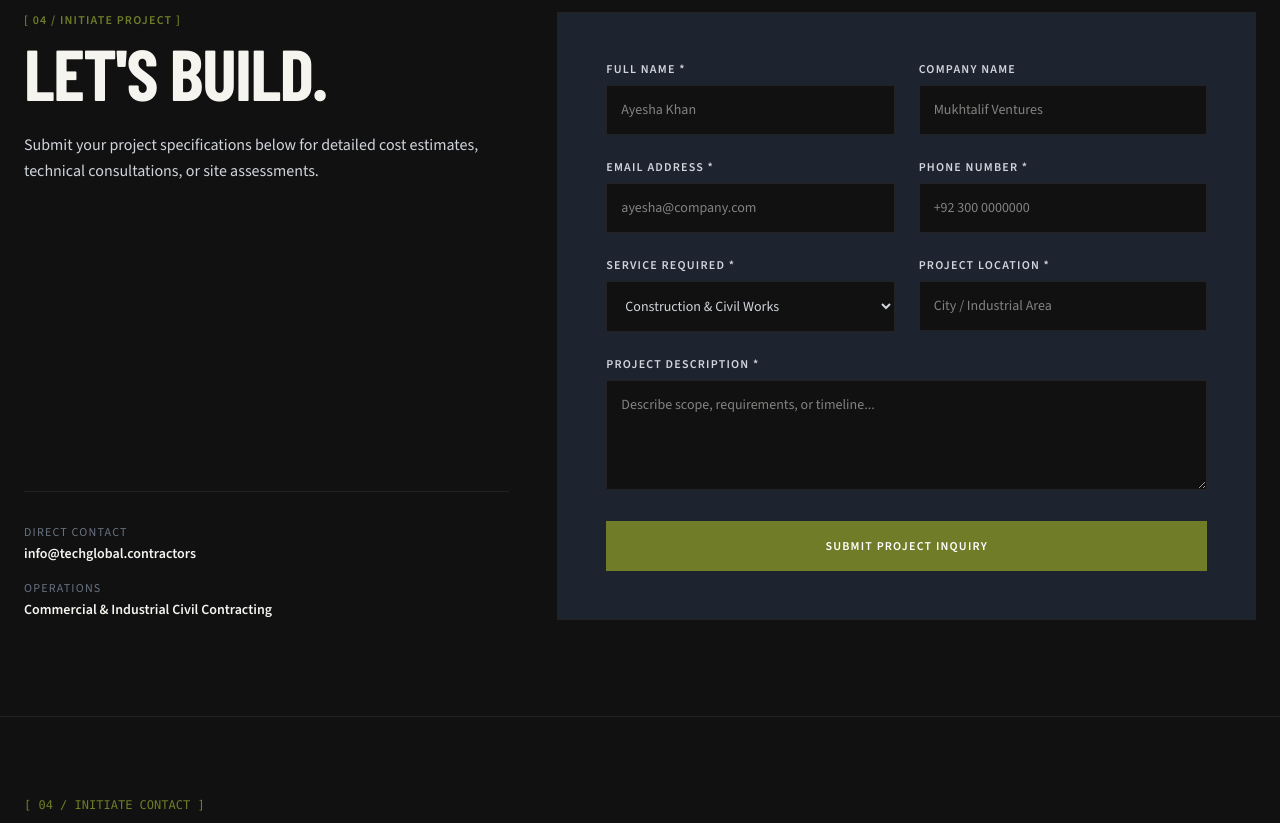
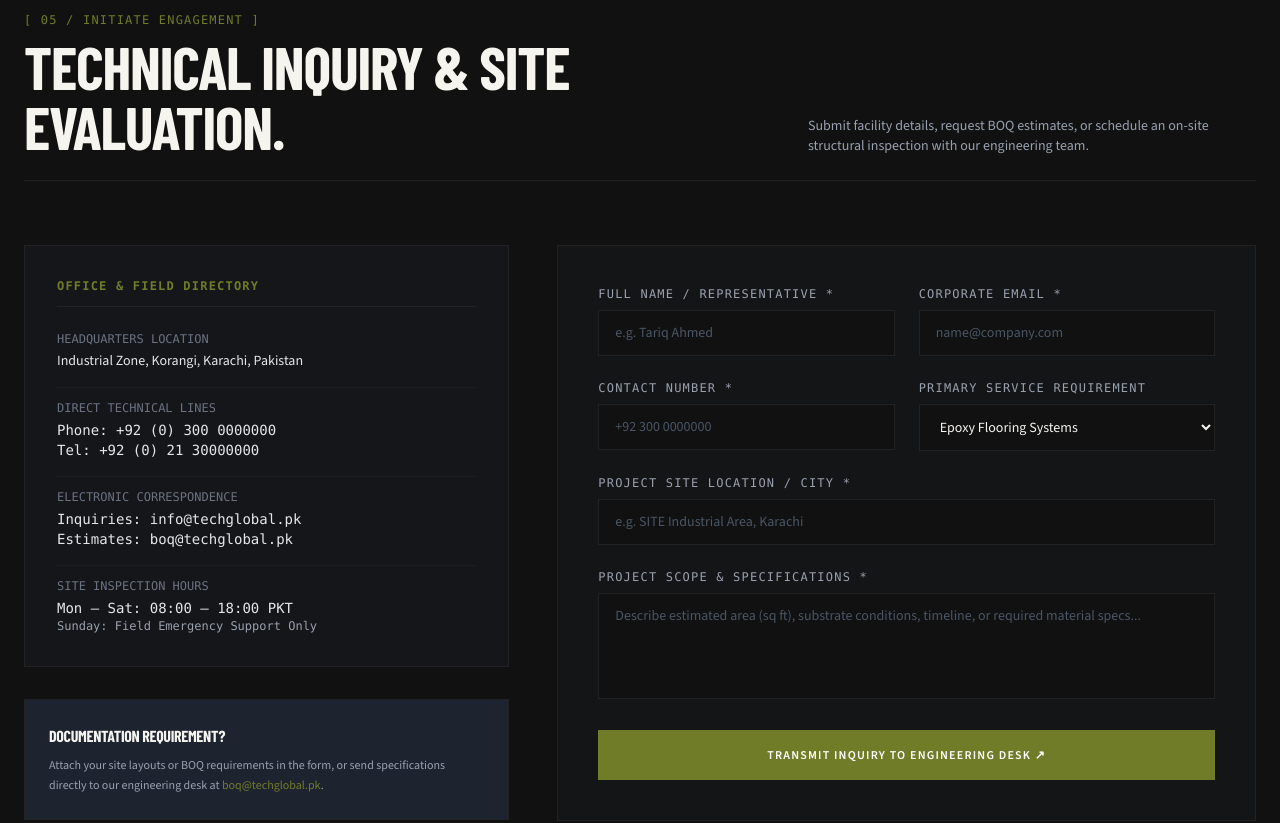
Before and after one commit to AyeshaK007/tech-global, a Next.js app in the folder tech_global/: page / in a window 1280 px wide. Shown: the part 4700-5523 px from the top of the page. Built offline with nearby package versions, Linux system fonts and the light colour scheme; a web font is replaced by a local one.

Commit message:
Feat: Update homepage Contact section and dedicated /contact page with functional inquiry form state

```diff
--- /dev/null
+++ b/tech_global/app/contact/page.tsx
@@ -0,0 +1,70 @@
+import Navbar from "@/components/Navbar";
+import Footer from "@/components/Footer";
+import Contact from "@/components/ContactForm";
+
+export const metadata = {
+  title: "Contact & Site Evaluation | Tech Global Contractors",
+  description: "Schedule an on-site civil structural inspection or submit commercial BOQ specifications to Tech Global's engineering team.",
+};
+
+export default function ContactPage() {
+  return (
+    <main className="min-h-screen bg-[#111111] text-[#F5F4EF]">
+      <Navbar />
+
+      {/* Page Editorial Header */}
+      <section className="border-b border-[#222222] pt-20 pb-16 px-6 bg-[#111111]">
+        <div className="max-w-7xl mx-auto">
+          <div className="flex justify-between items-center text-xs font-mono uppercase text-gray-500 mb-6">
+            <span className="text-[#707C27] font-bold">[ 01 / DIRECT CONTACT ]</span>
+            <span>ENGINEERING DESK</span>
+          </div>
+
+          <h1 className="font-display text-5xl sm:text-7xl font-extrabold uppercase leading-none mb-6">
+            CONTACT TECH GLOBAL
+          </h1>
+
+          <p className="text-gray-300 text-base sm:text-lg max-w-3xl leading-relaxed font-sans">
+            Direct communication channels for site managers, commercial facility directors, and property owners seeking verified civil contracting, epoxy flooring, or protective coatings.
+          </p>
+        </div>
+      </section>
+
+      {/* Main Contact Form & Details Section */}
+      <Contact />
+
+      {/* Supplementary Technical Desk Information */}
+      <section className="py-16 px-6 border-b border-[#222222] bg-[#1E2330]/20">
+        <div className="max-w-7xl mx-auto grid md:grid-cols-3 gap-8 text-xs font-mono">
+
+          <div className="bg-[#111111] border border-[#222222] p-8 space-y-3">
+            <span className="text-[#707C27] block">PROCUREMENT & BOQ</span>
+            <h3 className="font-display text-lg font-bold uppercase text-[#F5F4EF] font-sans">MATERIAL BILLING</h3>
+            <p className="text-gray-400 font-sans leading-relaxed">
+              For sub-contracting quotes or structural material datasheets, submit technical drawings directly to <span className="text-gray-200">boq@techglobal.pk</span>.
+            </p>
+          </div>
+
+          <div className="bg-[#111111] border border-[#222222] p-8 space-y-3">
+            <span className="text-[#707C27] block">SITE INSPECTIONS</span>
+            <h3 className="font-display text-lg font-bold uppercase text-[#F5F4EF] font-sans">PHYSICAL VISITS</h3>
+            <p className="text-gray-400 font-sans leading-relaxed">
+              Site assessments across Sindh and major industrial hubs are scheduled within 48 hours of logged technical requests.
+            </p>
+          </div>
+
+          <div className="bg-[#111111] border border-[#222222] p-8 space-y-3">
+            <span className="text-[#707C27] block">EMERGENCY REPAIRS</span>
+            <h3 className="font-display text-lg font-bold uppercase text-[#F5F4EF] font-sans">FACILITY DISRUPTIONS</h3>
+            <p className="text-gray-400 font-sans leading-relaxed">
+              Urgent substrate failure, water leakage, or high-load slab degradation inquiries receive direct phone dispatch.
+            </p>
+          </div>
+
+        </div>
+      </section>
+
+      <Footer />
+    </main>
+  );
+}
--- a/tech_global/components/ContactForm.tsx
+++ b/tech_global/components/ContactForm.tsx
@@ -1,81 +1,227 @@
-export default function ContactForm() {
+"use client";
+
+import { useState, FormEvent } from "react";
+
+export default function Contact() {
+  const [formState, setFormState] = useState<"idle" | "submitting" | "success">("idle");
+  const [formData, setFormData] = useState({
+    name: "",
+    email: "",
+    phone: "",
+    service: "Epoxy Flooring",
+    location: "",
+    message: "",
+  });
+
+  const handleSubmit = async (e: FormEvent) => {
+    e.preventDefault();
+    setFormState("submitting");
+
+    // Simulate API submission delay
+    await new Promise((resolve) => setTimeout(resolve, 1200));
+    setFormState("success");
+  };
+
   return (
-    <section id="contact" className="py-24 px-6 bg-[#111111]">
-      <div className="max-w-7xl mx-auto grid md:grid-cols-12 gap-12">
-        <div className="md:col-span-5 flex flex-col justify-between">
+    <section id="contact" className="py-24 px-6 border-b border-[#222222] bg-[#111111] text-[#F5F4EF]">
+      <div className="max-w-7xl mx-auto">
+
+        {/* Section Header */}
+        <div className="flex flex-col md:flex-row md:items-end justify-between mb-16 pb-6 border-b border-[#222222] gap-6">
           <div>
-            <span className="text-[#707C27] text-xs font-bold tracking-widest uppercase block mb-2">[ 04 / INITIATE PROJECT ]</span>
-            <h2 className="font-display text-5xl md:text-7xl font-extrabold uppercase mt-2 mb-6 text-[#F5F4EF]">LET'S BUILD.</h2>
-            <p className="text-gray-300 text-sm md:text-base leading-relaxed mb-8">
-              Submit your project specifications below for detailed cost estimates, technical consultations, or site assessments.
+            <span className="text-xs font-mono text-[#707C27] uppercase tracking-widest block mb-2">
+              [ 05 / INITIATE ENGAGEMENT ]
+            </span>
+            <h2 className="font-display text-4xl sm:text-6xl font-extrabold uppercase leading-none text-[#F5F4EF]">
+              TECHNICAL INQUIRY & SITE EVALUATION.
+            </h2>
+          </div>
+          <p className="text-gray-400 text-sm max-w-md font-sans">
+            Submit facility details, request BOQ estimates, or schedule an on-site structural inspection with our engineering team.
           </p>
         </div>
 
-          <div className="border-t border-[#222222] pt-8 space-y-4 text-xs text-gray-400">
+        <div className="grid lg:grid-cols-12 gap-12 items-start">
+
+          {/* Direct Office & Operational Contact Specs */}
+          <div className="lg:col-span-5 space-y-8 font-mono text-xs">
+            <div className="bg-[#1E2330]/30 border border-[#222222] p-8 space-y-6">
+              <span className="text-[#707C27] uppercase tracking-widest block pb-3 border-b border-[#222222] font-bold">
+                OFFICE & FIELD DIRECTORY
+              </span>
+
+              <div className="space-y-4">
                 <div>
-              <span className="text-gray-500 uppercase tracking-widest block mb-1">Direct Contact</span>
-              <span className="text-[#F5F4EF] font-semibold text-sm">info@techglobal.contractors</span>
+                  <span className="text-gray-500 uppercase block mb-1">HEADQUARTERS LOCATION</span>
+                  <p className="text-gray-200 text-sm font-sans font-medium">
+                    Industrial Zone, Korangi, Karachi, Pakistan
+                  </p>
                 </div>
-            <div>
-              <span className="text-gray-500 uppercase tracking-widest block mb-1">Operations</span>
-              <span className="text-[#F5F4EF] font-semibold text-sm">Commercial & Industrial Civil Contracting</span>
+
+                <div className="pt-3 border-t border-[#222222]/60">
+                  <span className="text-gray-500 uppercase block mb-1">DIRECT TECHNICAL LINES</span>
+                  <p className="text-gray-200 text-sm">Phone: +92 (0) 300 0000000</p>
+                  <p className="text-gray-200 text-sm">Tel: +92 (0) 21 30000000</p>
+                </div>
+
+                <div className="pt-3 border-t border-[#222222]/60">
+                  <span className="text-gray-500 uppercase block mb-1">ELECTRONIC CORRESPONDENCE</span>
+                  <p className="text-gray-200 text-sm">Inquiries: info@techglobal.pk</p>
+                  <p className="text-gray-200 text-sm">Estimates: boq@techglobal.pk</p>
+                </div>
+
+                <div className="pt-3 border-t border-[#222222]/60">
+                  <span className="text-gray-500 uppercase block mb-1">SITE INSPECTION HOURS</span>
+                  <p className="text-gray-200 text-sm">Mon — Sat: 08:00 – 18:00 PKT</p>
+                  <p className="text-gray-400 text-xs">Sunday: Field Emergency Support Only</p>
                 </div>
               </div>
             </div>
 
-        <div className="md:col-span-7 bg-[#1E2330] p-8 md:p-12 border border-[#222222]">
-          <form className="space-y-6">
-            <div className="grid md:grid-cols-2 gap-6">
-              <div>
-                <label className="block text-xs uppercase tracking-widest text-gray-300 mb-2 font-semibold">Full Name *</label>
-                <input type="text" required placeholder="Ayesha Khan" className="w-full bg-[#111111] border border-[#222222] p-3.5 text-sm text-[#F5F4EF] focus:border-[#707C27] outline-none" />
-              </div>
-              <div>
-                <label className="block text-xs uppercase tracking-widest text-gray-300 mb-2 font-semibold">Company Name</label>
-                <input type="text" placeholder="Mukhtalif Ventures" className="w-full bg-[#111111] border border-[#222222] p-3.5 text-sm text-[#F5F4EF] focus:border-[#707C27] outline-none" />
+            <div className="bg-[#1E2330] border border-[#222222] p-6">
+              <h4 className="text-[#F5F4EF] font-bold uppercase mb-2 font-display text-base">
+                DOCUMENTATION REQUIREMENT?
+              </h4>
+              <p className="text-gray-400 font-sans text-xs leading-relaxed">
+                Attach your site layouts or BOQ requirements in the form, or send specifications directly to our engineering desk at <span className="text-[#707C27]">boq@techglobal.pk</span>.
+              </p>
             </div>
           </div>
 
-            <div className="grid md:grid-cols-2 gap-6">
-              <div>
-                <label className="block text-xs uppercase tracking-widest text-gray-300 mb-2 font-semibold">Email Address *</label>
-                <input type="email" required placeholder="ayesha@company.com" className="w-full bg-[#111111] border border-[#222222] p-3.5 text-sm text-[#F5F4EF] focus:border-[#707C27] outline-none" />
+          {/* Form Container */}
+          <div className="lg:col-span-7 bg-[#1E2330]/20 border border-[#222222] p-8 sm:p-10">
+            {formState === "success" ? (
+              <div className="py-12 text-center space-y-4">
+                <div className="text-xs font-mono text-[#707C27] tracking-widest uppercase">
+                  [ INQUIRY RECEIVED & LOGGED ]
                 </div>
-              <div>
-                <label className="block text-xs uppercase tracking-widest text-gray-300 mb-2 font-semibold">Phone Number *</label>
-                <input type="tel" required placeholder="+92 300 0000000" className="w-full bg-[#111111] border border-[#222222] p-3.5 text-sm text-[#F5F4EF] focus:border-[#707C27] outline-none" />
+                <h3 className="font-display text-3xl font-bold uppercase text-[#F5F4EF]">
+                  TRANSMISSION SUCCESSFUL.
+                </h3>
+                <p className="text-gray-300 text-sm max-w-md mx-auto font-sans leading-relaxed">
+                  Your project specs have been logged. A site engineer will review your requirements and respond within 24 hours.
+                </p>
+                <button
+                  onClick={() => setFormState("idle")}
+                  className="mt-6 bg-[#707C27] text-white text-xs font-bold uppercase tracking-widest px-6 py-3 border border-[#707C27] hover:bg-opacity-90 transition-opacity"
+                >
+                  SUBMIT ANOTHER INQUIRY
+                </button>
+              </div>
+            ) : (
+              <form onSubmit={handleSubmit} className="space-y-6">
+                <div className="grid sm:grid-cols-2 gap-6">
+                  {/* Name */}
+                  <div className="space-y-2">
+                    <label className="text-xs font-mono text-gray-400 uppercase tracking-widest block">
+                      FULL NAME / REPRESENTATIVE *
+                    </label>
+                    <input
+                      type="text"
+                      required
+                      value={formData.name}
+                      onChange={(e) => setFormData({ ...formData, name: e.target.value })}
+                      placeholder="e.g. Tariq Ahmed"
+                      className="w-full bg-[#111111] border border-[#222222] px-4 py-3 text-sm text-[#F5F4EF] placeholder-gray-600 focus:outline-none focus:border-[#707C27] font-sans transition-colors"
+                    />
+                  </div>
+
+                  {/* Email */}
+                  <div className="space-y-2">
+                    <label className="text-xs font-mono text-gray-400 uppercase tracking-widest block">
+                      CORPORATE EMAIL *
+                    </label>
+                    <input
+                      type="email"
+                      required
+                      value={formData.email}
+                      onChange={(e) => setFormData({ ...formData, email: e.target.value })}
+                      placeholder="name@company.com"
+                      className="w-full bg-[#111111] border border-[#222222] px-4 py-3 text-sm text-[#F5F4EF] placeholder-gray-600 focus:outline-none focus:border-[#707C27] font-sans transition-colors"
+                    />
                   </div>
                 </div>
 
-            <div className="grid md:grid-cols-2 gap-6">
-              <div>
-                <label className="block text-xs uppercase tracking-widest text-gray-300 mb-2 font-semibold">Service Required *</label>
-                <select className="w-full bg-[#111111] border border-[#222222] p-3.5 text-sm text-gray-300 focus:border-[#707C27] outline-none">
-                  <option>Construction & Civil Works</option>
-                  <option>Plastering & Masonry</option>
-                  <option>Finishing & Paint Work</option>
-                  <option>Epoxy Flooring Solutions</option>
-                  <option>Waterproofing Services</option>
-                  <option>Restoration & Remodelling</option>
-                  <option>Additional Services (Flooring, Plumbing)</option>
+                <div className="grid sm:grid-cols-2 gap-6">
+                  {/* Phone */}
+                  <div className="space-y-2">
+                    <label className="text-xs font-mono text-gray-400 uppercase tracking-widest block">
+                      CONTACT NUMBER *
+                    </label>
+                    <input
+                      type="tel"
+                      required
+                      value={formData.phone}
+                      onChange={(e) => setFormData({ ...formData, phone: e.target.value })}
+                      placeholder="+92 300 0000000"
+                      className="w-full bg-[#111111] border border-[#222222] px-4 py-3 text-sm text-[#F5F4EF] placeholder-gray-600 focus:outline-none focus:border-[#707C27] font-sans transition-colors"
+                    />
+                  </div>
+
+                  {/* Service Selection */}
+                  <div className="space-y-2">
+                    <label className="text-xs font-mono text-gray-400 uppercase tracking-widest block">
+                      PRIMARY SERVICE REQUIREMENT
+                    </label>
+                    <select
+                      value={formData.service}
+                      onChange={(e) => setFormData({ ...formData, service: e.target.value })}
+                      className="w-full bg-[#111111] border border-[#222222] px-4 py-3 text-sm text-[#F5F4EF] focus:outline-none focus:border-[#707C27] font-sans transition-colors"
+                    >
+                      <option value="Epoxy Flooring">Epoxy Flooring Systems</option>
+                      <option value="Civil Masonry">Civil Contracting & Masonry</option>
+                      <option value="Weatherproofing">Weatherproofing & Damp Barrier</option>
+                      <option value="Exterior Coating">Industrial Exterior Coating</option>
+                      <option value="Property Remodelling">Commercial Property Remodelling</option>
+                      <option value="Other Technical Service">Other Technical Service</option>
                     </select>
-              </div>
-              <div>
-                <label className="block text-xs uppercase tracking-widest text-gray-300 mb-2 font-semibold">Project Location *</label>
-                <input type="text" required placeholder="City / Industrial Area" className="w-full bg-[#111111] border border-[#222222] p-3.5 text-sm text-[#F5F4EF] focus:border-[#707C27] outline-none" />
                   </div>
                 </div>
 
-            <div>
-              <label className="block text-xs uppercase tracking-widest text-gray-300 mb-2 font-semibold">Project Description *</label>
-              <textarea rows={4} required placeholder="Describe scope, requirements, or timeline..." className="w-full bg-[#111111] border border-[#222222] p-3.5 text-sm text-[#F5F4EF] focus:border-[#707C27] outline-none"></textarea>
+                {/* Site Location */}
+                <div className="space-y-2">
+                  <label className="text-xs font-mono text-gray-400 uppercase tracking-widest block">
+                    PROJECT SITE LOCATION / CITY *
+                  </label>
+                  <input
+                    type="text"
+                    required
+                    value={formData.location}
+                    onChange={(e) => setFormData({ ...formData, location: e.target.value })}
+                    placeholder="e.g. SITE Industrial Area, Karachi"
+                    className="w-full bg-[#111111] border border-[#222222] px-4 py-3 text-sm text-[#F5F4EF] placeholder-gray-600 focus:outline-none focus:border-[#707C27] font-sans transition-colors"
+                  />
                 </div>
 
-            <button type="submit" className="w-full bg-[#707C27] text-white py-4 text-xs font-bold uppercase tracking-widest border border-[#707C27] hover:bg-opacity-90 transition-opacity">
-              Submit Project Inquiry
+                {/* Scope & Message */}
+                <div className="space-y-2">
+                  <label className="text-xs font-mono text-gray-400 uppercase tracking-widest block">
+                    PROJECT SCOPE & SPECIFICATIONS *
+                  </label>
+                  <textarea
+                    rows={4}
+                    required
+                    value={formData.message}
+                    onChange={(e) => setFormData({ ...formData, message: e.target.value })}
+                    placeholder="Describe estimated area (sq ft), substrate conditions, timeline, or required material specs..."
+                    className="w-full bg-[#111111] border border-[#222222] px-4 py-3 text-sm text-[#F5F4EF] placeholder-gray-600 focus:outline-none focus:border-[#707C27] font-sans transition-colors resize-none"
+                  />
+                </div>
+
+                {/* Submit Button */}
+                <button
+                  type="submit"
+                  disabled={formState === "submitting"}
+                  className="w-full bg-[#707C27] text-white text-xs font-bold uppercase tracking-widest py-4 px-6 border border-[#707C27] hover:bg-opacity-90 transition-opacity disabled:opacity-50"
+                >
+                  {formState === "submitting" ? "TRANSMITTING SPECIFICATIONS..." : "TRANSMIT INQUIRY TO ENGINEERING DESK ↗"}
                 </button>
               </form>
+            )}
           </div>
+
+        </div>
+
       </div>
     </section>
   );
```
Lines whose indentation alone changed are shown as unchanged.
